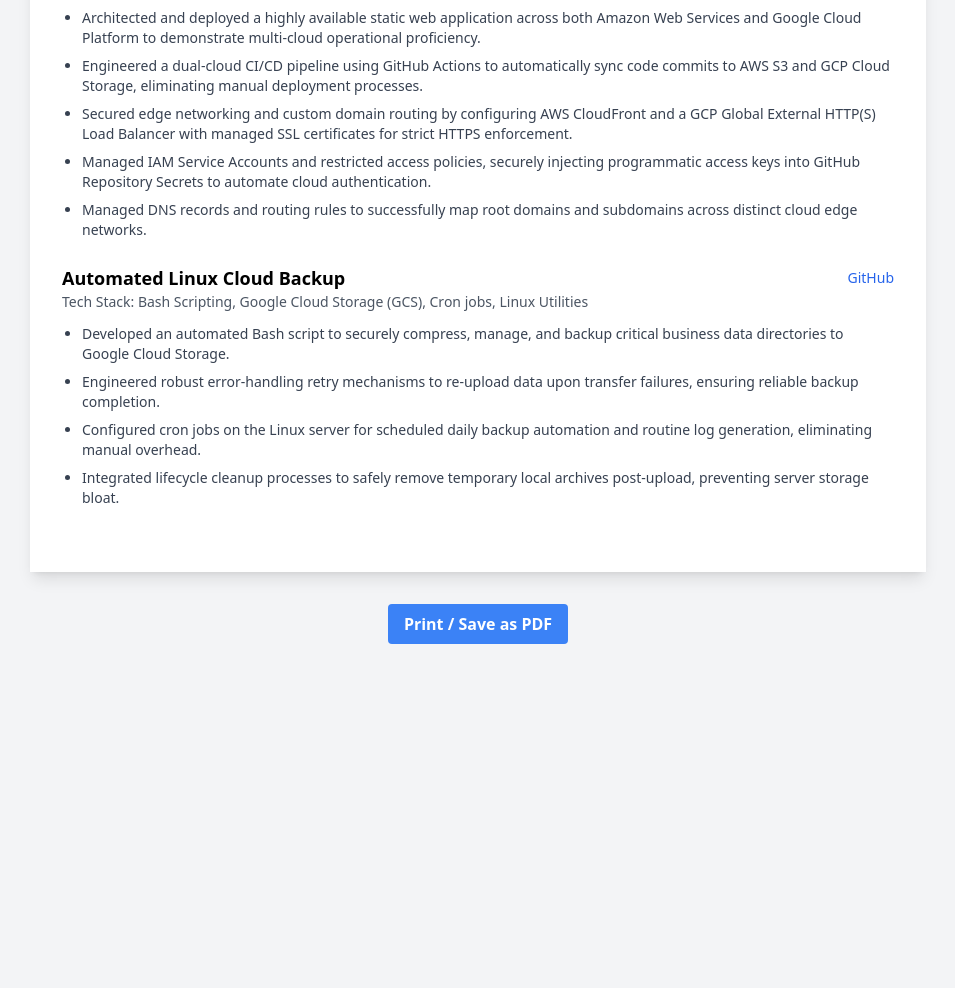
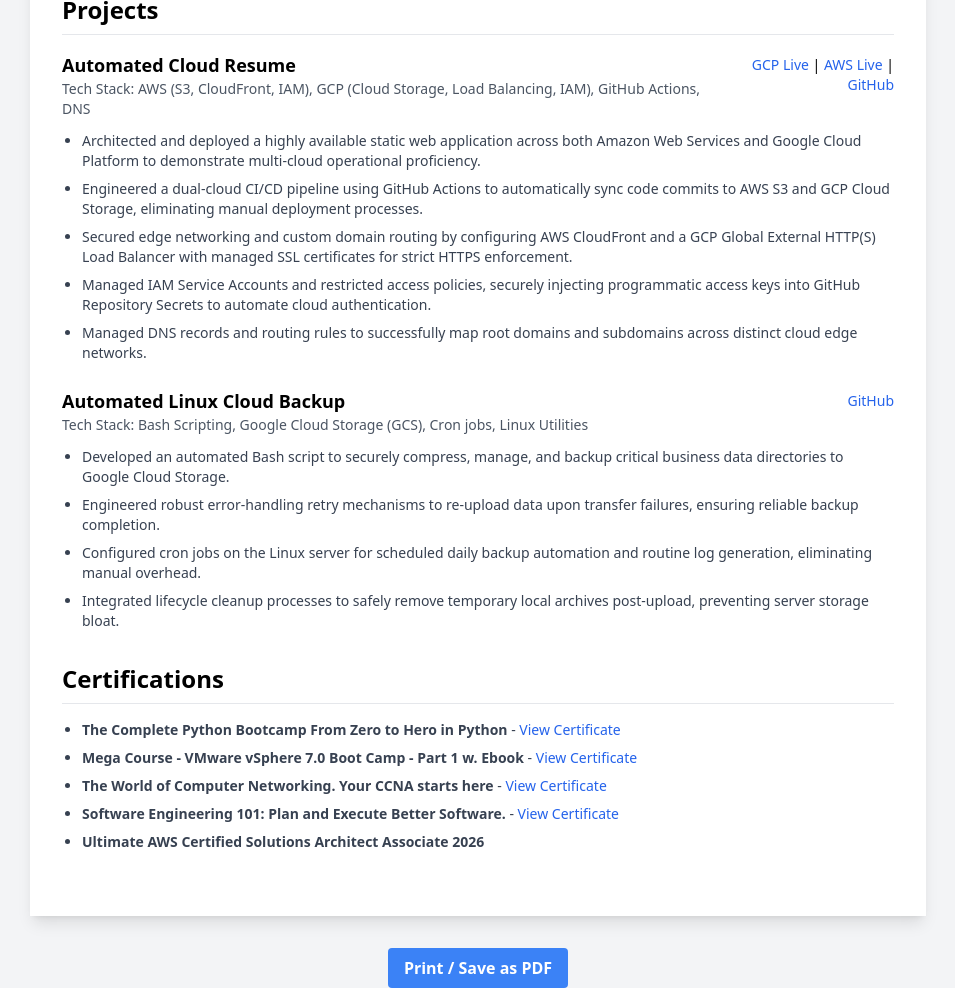
Before and after one commit to HanekawaSimp/Resume, a plain HTML site: page index.html in a window 1280 px wide. Shown: the part 780-1768 px from the top of the page, without its empty margins (162-1117 px from the left). Before the commit the page ends 1424 px from the top, so only its background shows below. Drawn offline with nearby package versions, Linux system fonts and the light colour scheme.

Commit message:
added summary section and certificate section

```diff
--- a/index.html
+++ b/index.html
@@ -22,6 +22,13 @@
                 <p class="text-sm text-gray-500">New Delhi, Delhi</p>
             </div>
         </div>
+
+        <!-- Summary Section -->
+        <section class="mb-8 mt-2">
+            <p class="text-sm text-gray-700 leading-relaxed text-justify">
+                Computer Science graduate specializing in architecting and automating multi-cloud environments across AWS and GCP. Proven ability to engineer secure, highly available infrastructure using CI/CD pipelines, serverless computing, and Infrastructure as Code. Passionate about cost optimization and reliability, with a strong portfolio of automated deployments, monitoring systems, and secure edge networking.
+            </p>
+        </section>
 
         <!-- Skills Section -->
         <section class="mb-8">
@@ -122,7 +129,27 @@
             </div>
         </section>
 
-        <!-- Certifications Section Removed -->
+        <!-- Certifications Section -->
+        <section class="mb-8">
+            <h2 class="text-2xl font-semibold border-b pb-2 mb-4">Certifications</h2>
+            <ul class="list-disc pl-5 space-y-2 text-sm text-gray-700">
+                <li>
+                    <strong>The Complete Python Bootcamp From Zero to Hero in Python</strong> - <a href="https://www.udemy.com/certificate/UC-300d50e4-f7d9-4e6b-bece-3a615f5ba078/" target="_blank" class="text-blue-600 hover:underline">View Certificate</a>
+                </li>
+                <li>
+                    <strong>Mega Course - VMware vSphere 7.0 Boot Camp - Part 1 w. Ebook</strong> - <a href="https://www.udemy.com/certificate/UC-1328aa21-27d9-4db3-8784-082b239b031f/" target="_blank" class="text-blue-600 hover:underline">View Certificate</a>
+                </li>
+                <li>
+                    <strong>The World of Computer Networking. Your CCNA starts here</strong> - <a href="https://www.udemy.com/certificate/UC-334020b9-d054-45f2-b6c0-3e0c73d33f00/" target="_blank" class="text-blue-600 hover:underline">View Certificate</a>
+                </li>
+                <li>
+                    <strong>Software Engineering 101: Plan and Execute Better Software.</strong> - <a href="https://www.udemy.com/certificate/UC-866e6ba6-3fb7-4e91-9a52-464626771233/" target="_blank" class="text-blue-600 hover:underline">View Certificate</a>
+                </li>
+                <li>
+                    <strong>Ultimate AWS Certified Solutions Architect Associate 2026</strong>
+                </li>
+            </ul>
+        </section>
     </div>
 
     <!-- Print Button -->
```
